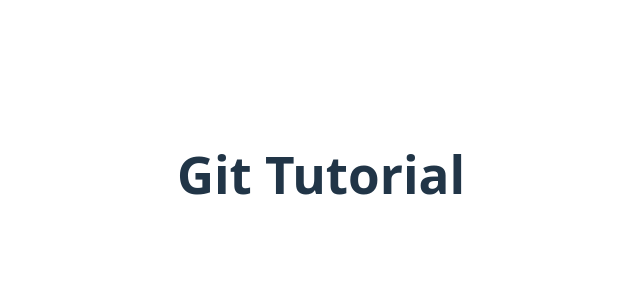
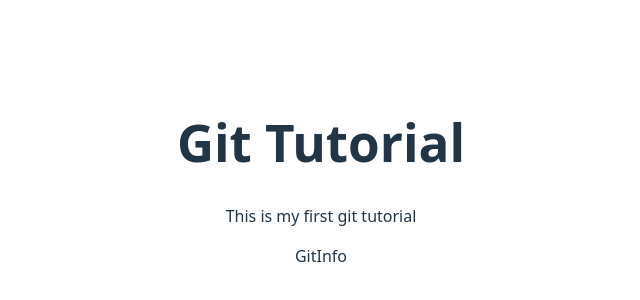
Before and after one commit to fikilek/git1, a React (Vite) app: page / in a window 1280 px wide. Shown: the part 226-526 px from the top of the page, without its empty margins (319-959 px from the left). Built offline with nearby package versions, Linux system fonts and the light colour scheme.

Commit message:
Added a new file GitInfo

```diff
--- a/src/App.jsx
+++ b/src/App.jsx
@@ -1,13 +1,13 @@
-import { useState } from "react";
-import reactLogo from "./assets/react.svg";
-import viteLogo from "/vite.svg";
 import "./App.css";
+import GitInfo from "./components/GitInfo";
 
 function App() {
 	return (
-		<>
+		<div className="app">
 			<h1>Git Tutorial</h1>
-		</>
+			<p>This is my first git tutorial</p>
+			<GitInfo />
+		</div>
 	);
 }
 
--- /dev/null
+++ b/src/components/GitInfo.jsx
@@ -0,0 +1,7 @@
+import React from "react";
+
+const GitInfo = () => {
+	return <div>GitInfo</div>;
+};
+
+export default GitInfo;
```
